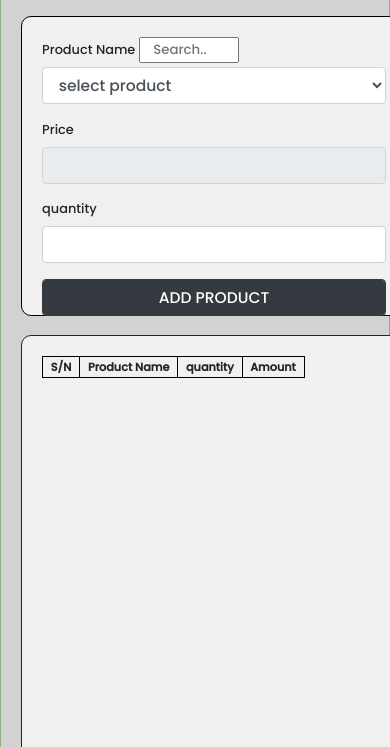
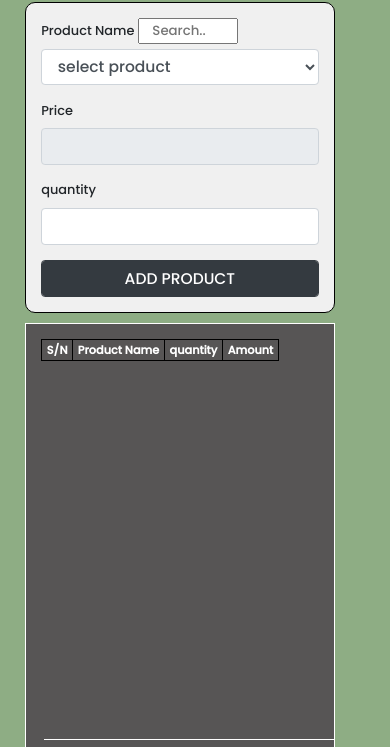
Before and after one commit to agaperoyalorganics/AGAPEQUOTE, a plain HTML site: page index.html in a window 390 px wide. Shown: the part 79-826 px from the top of the page. Drawn offline with nearby package versions, Linux system fonts and the light colour scheme.

Commit message:
Update style.css

```diff
--- a/style.css
+++ b/style.css
@@ -5,16 +5,12 @@
 }
 
 body {
-
     display: flex;
     align-items: center;
     justify-content: center;
     background-color: rgb(142, 173, 132);
 
 }
-
-
-
 .header {
     display: flex;
     align-items: center;
@@ -23,11 +19,12 @@ body {
 }
 
 .header h1 {
-    margin-left: 200px;
+    margin-left: 500px;
+    color: white;
 }
 
 .header img {
-    max-width: 200px;
+    max-width: 150px;
     height: auto;
 
 }
@@ -37,31 +34,46 @@ body {
     flex-direction: column;
     align-items: center;
     width: 100%;
-    min-height: 100%;
-    padding: 10px;
-
-    background-color: rgb(210, 210, 210);
+    height: 100%;
+    padding: 0px;
 
 }
 
-.row {
-    width: 100%;
+.invoice-cover{
+    width: 1080px;
+    display: grid;
+    grid-template-columns: repeat(auto-fit, minmax(200px, 1fr));
+    padding-bottom: 5rem;
+}
+.add-product{
+    max-height: 31rem;
+    margin: 30px;
+    background-color: rgb(240, 240, 240);
+    border: 1px solid;
+    padding: 5rem;
+    margin: .3rem;
+    border-radius: 10px;
+    max-width: 28rem;
 }
 
-.add-product, .added-product {
-    background-color: rgb(240, 240, 240);
+.added-product {
+    background-color: rgb(87, 85, 85);
+    color: rgb(255, 255, 255);
     border: 1px solid;
     padding: 20px;
-    margin: 19px;
-    border-radius: 10px;
+    margin: .3rem;
 }
 
-.add-product {
-    max-height: 300px;
-}
 
 .product-table {
     min-height: 400px;
+}
+
+th{
+    border: 1px solid black;
+    padding: .1rem;
+    padding-left: 2rem;
+    padding-right: 2rem;
 }
 
 .table-footer {
@@ -83,22 +95,13 @@ body {
     *{
         font-size: 97%;
     }
-    body{
-        width:100%;
-        margin: 0;
-        padding: 0;
-    }
     .main {
         display: flex;
-        flex-direction: column;
         align-items: center;
         margin-top: 0px;
-        width: 100%;
         padding: 1px;
         margin: 1px;
     }
-
-
     .header h1 {
         font-size: 1rem;
         margin-left: 2rem;
@@ -109,14 +112,22 @@ body {
         max-width: 70px;
 
     }
+    .invoice-cover{
+        width: 350px;
+        align-items: center;
+        justify-content: center;
+    }
     .add-product{
-        width: 100%;
-        height: 300px;
-        margin-bottom: .2rem;
+        padding: 1rem;
+        margin: .3rem;
+        max-width: 20rem;
     }
-    .added-product{
-        width: 100%;
+
+    .added-product {
+        max-width: 20rem;
+        padding: 1rem;
     }
+
     .product-table {
         min-height: 400px;
         font-size: 90%;
@@ -125,7 +136,8 @@ body {
     th{
         border: 1px solid black;
         padding: .1rem;
-        padding-right: .5rem;
-        padding-left: .5rem;
+        padding-left: .3rem;
+        padding-right: .3rem;
     }
-  }
+
+}
```
